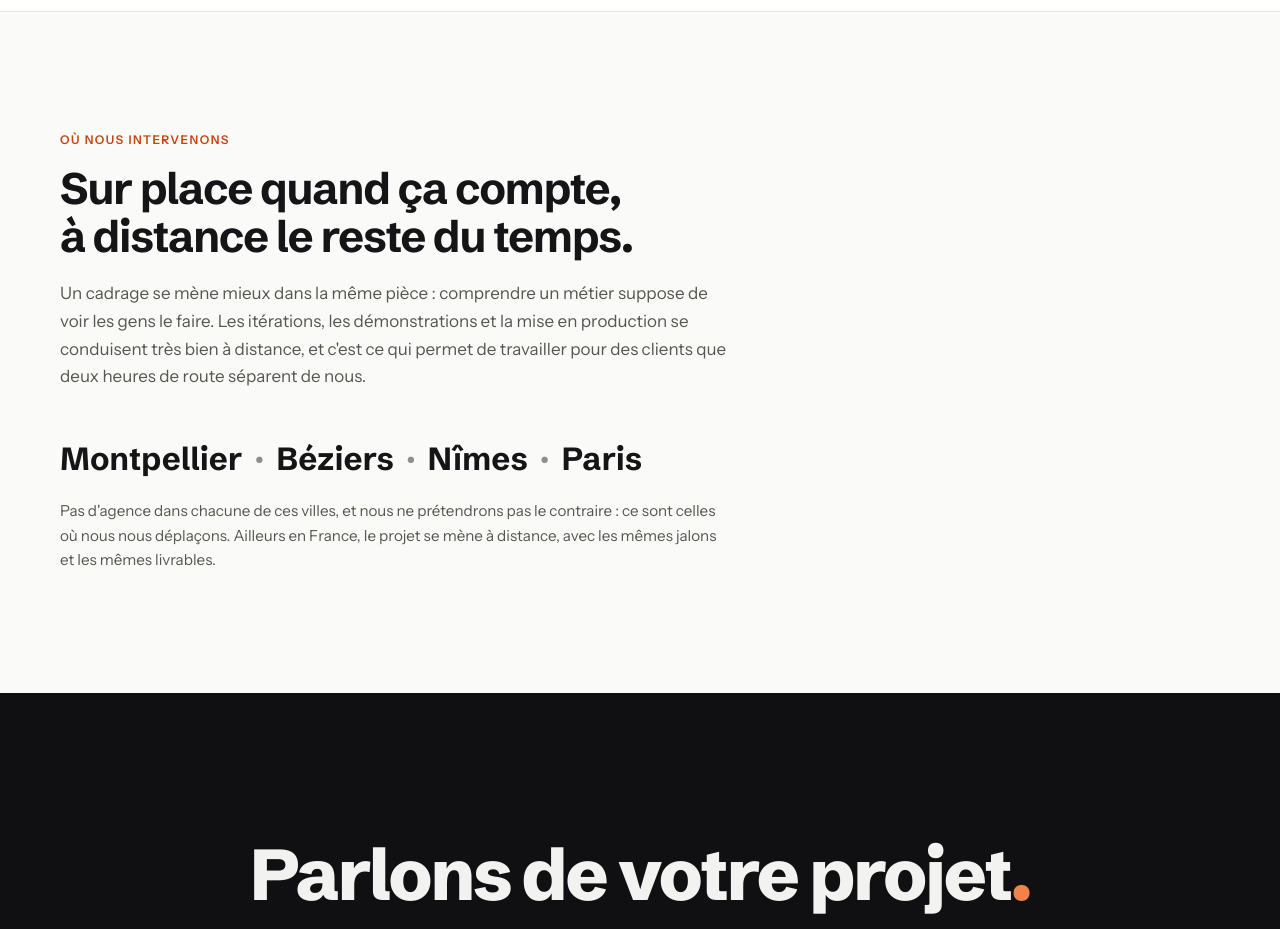
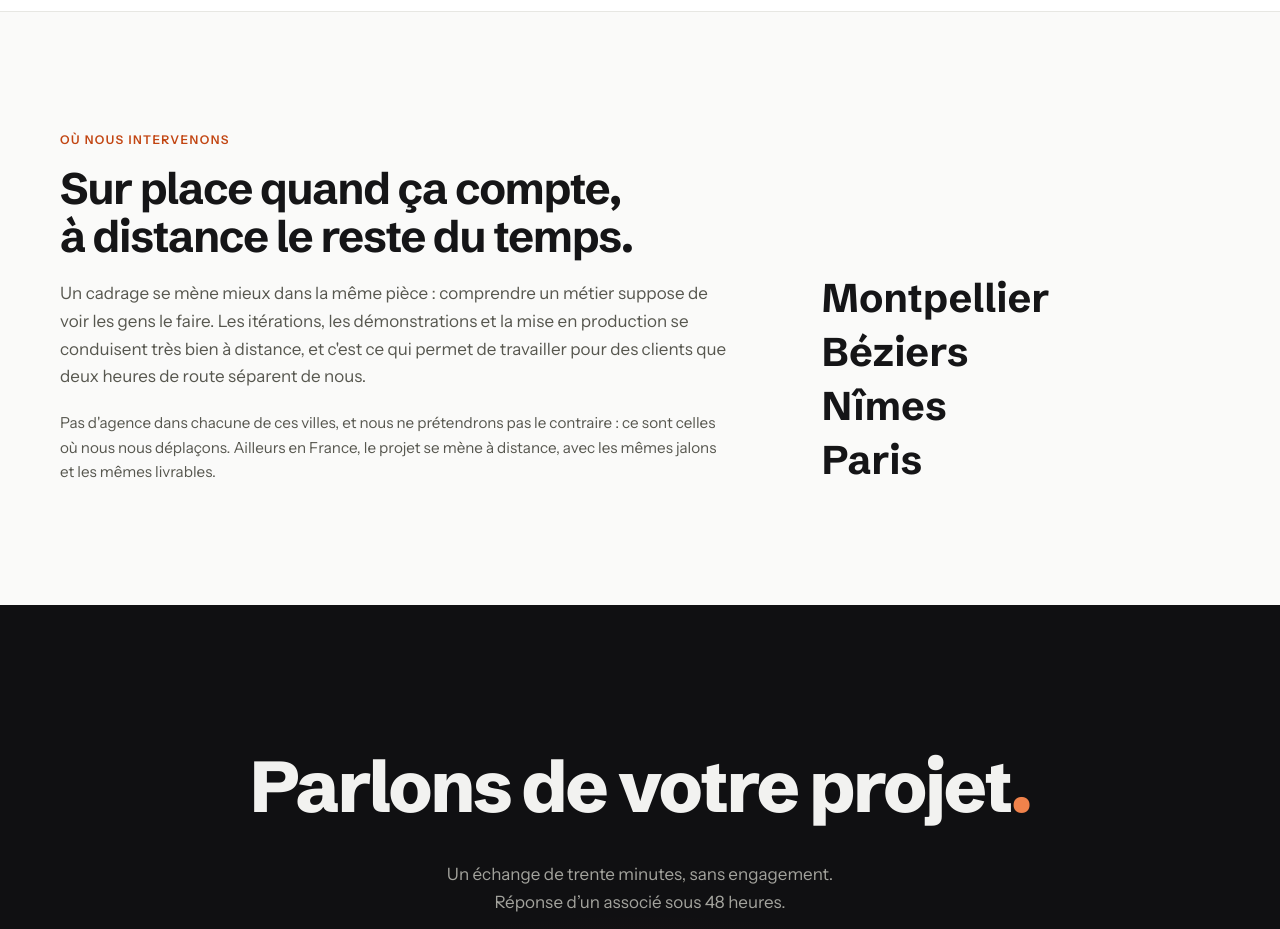
Before and after one commit to QDZantoine/heliara, a Next.js app: page / in a window 1280 px wide. Shown: the part 5280-6209 px from the top of the page. Built offline with nearby package versions, Linux system fonts and the light colour scheme; no server answers; the database is empty; a web font is replaced by a local one.

Commit message:
feat(accueil): les villes d'intervention passent dans la colonne droite

```diff
--- a/components/home/service-areas.tsx
+++ b/components/home/service-areas.tsx
@@ -25,7 +25,8 @@ import { serviceAreas } from "@/lib/site"
 function ServiceAreas() {
   return (
     <Section space="lg" aria-labelledby="zones-titre">
-      <Container>
+      <Container className="grid gap-9 md:gap-12 lg:grid-cols-[minmax(0,7fr)_minmax(0,4fr)] lg:items-end lg:gap-16">
+        <div>
           <Reveal className="max-w-[42rem]">
             <Eyebrow className="mb-4">{areasSection.eyebrow}</Eyebrow>
             <h2
@@ -39,34 +40,27 @@ function ServiceAreas() {
             </p>
           </Reveal>
 
-        {/*
-          Deux détails que la lecture du JSX ne donne pas :
-
-          - **Les points de séparation sont posés en CSS**, pas dans le texte. Écrits
-            dans le JSX, un lecteur d'écran les énoncerait entre chaque ville.
-          - **Ils n'apparaissent qu'à partir de 1024 px**, seule largeur où les quatre
-            noms tiennent sur une ligne. En dessous, la liste passe à la ligne et le
-            point restait suspendu en fin de ligne - vu à l'écran à 390 px. L'écart
-            horizontal suffit alors à séparer les noms.
-        */}
-        <Reveal delay={60} className="mt-9 md:mt-12">
-          <ul className="flex flex-wrap items-baseline gap-x-6 gap-y-2 font-display text-[clamp(1.375rem,5vw,2rem)] leading-tight font-bold text-ink lg:gap-x-3">
-            {serviceAreas.map((city) => (
-              <li
-                key={city}
-                className="lg:after:ml-3 lg:after:text-faint lg:after:content-['·'] lg:last:after:content-none"
-              >
-                {city}
-              </li>
-            ))}
-          </ul>
-        </Reveal>
-
           <Reveal
             delay={120}
             className="mt-5 max-w-[42rem] text-[0.95rem] leading-relaxed text-body"
           >
             <p>{areasSection.note}</p>
+          </Reveal>
+        </div>
+
+        {/*
+          Les villes à droite et l'une sous l'autre au-delà de 1024 px : c'est la colonne
+          qui restait vide, et une liste verticale se parcourt d'un coup d'œil - on y
+          cherche la sienne. En dessous, elles reviennent sur une ligne qui passe à la
+          ligne, l'écart horizontal suffisant à les séparer. Aucun séparateur écrit dans
+          le texte : un lecteur d'écran l'énoncerait entre chaque ville.
+        */}
+        <Reveal delay={60}>
+          <ul className="flex flex-wrap items-baseline gap-x-6 gap-y-2 font-display text-[clamp(1.375rem,5vw,2rem)] leading-tight font-bold text-ink lg:flex-col lg:gap-y-1 lg:text-[2.5rem]">
+            {serviceAreas.map((city) => (
+              <li key={city}>{city}</li>
+            ))}
+          </ul>
         </Reveal>
       </Container>
     </Section>
```
Lines whose indentation alone changed are shown as unchanged.
